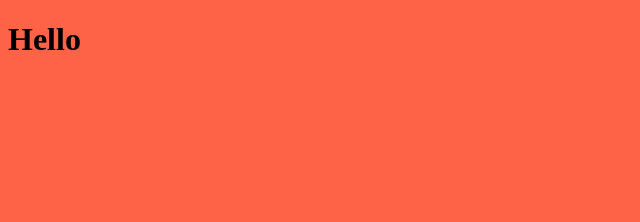
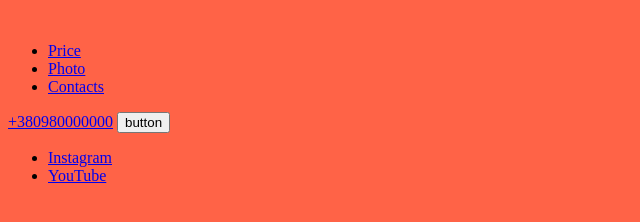
Before and after one commit to vkadi-budetak/HM-01, a plain HTML site: page index.html in a window 1280 px wide. Shown: the whole page, without its empty margins (0-640 px from the left). Drawn offline with Linux system fonts and the light colour scheme.

Commit message:
add section

```diff
--- a/index.html
+++ b/index.html
@@ -1,12 +1,50 @@
 <!DOCTYPE html>
 <html lang="en">
-<head>
-    <meta charset="UTF-8">
-    <meta name="viewport" content="width=device-width, initial-scale=1.0">
+  <head>
+    <meta charset="UTF-8" />
+    <meta name="viewport" content="width=device-width, initial-scale=1.0" />
     <title>Document</title>
-    <link rel="stylesheet" href="./css/styles.css">
-</head>
-<body>
-    <h1>Hello</h1>
-</body>
+    <link rel="stylesheet" href="./css/styles.css" />
+    <title>Cherry</title>
+    <!-- Fav icons -->
+    <link
+      rel="icon"
+      type="image/png"
+      sizes="32x32"
+      href="./images/favicon/favicon.png"
+    />
+  </head>
+  <body>
+    <!-- Header section -->
+    <header>
+      <a href=""><img src="" alt="" /></a>
+      <nav>
+        <ul>
+          <li><a href="#about">Price</a></li>
+          <li><a href="#rice">Photo</a></li>
+          <li><a href="#photo">Contacts</a></li>
+        </ul>
+      </nav>
+       <a href="tel:+380980000000">+380980000000</a>
+       <button type="button">button</button>
+    </header>
+    <main>
+      <!-- Hero section -->
+      <section>
+        <ul>
+            <li><a href="https://www.instagram.com/" target="_blank" rel="noopener noreferrer">Instagram</a></li>
+            <li><a href="https://www.youtube.com/" target="_blank" rel="noopener noreferrer">YouTube</a></li>
+        </ul>
+      </section>
+      <!-- About section -->
+      <section id="about"></section>
+      <!-- Price section -->
+      <section id="price"></section>
+      <!-- Photo section -->
+      <section id="photo"></section>
+      <!-- Contacts section -->
+      <section></section>
+    </main>
+    <!-- Footer section -->
+  </body>
 </html>
```
Also changed, not shown: images/favicon/favicon.png (added).
